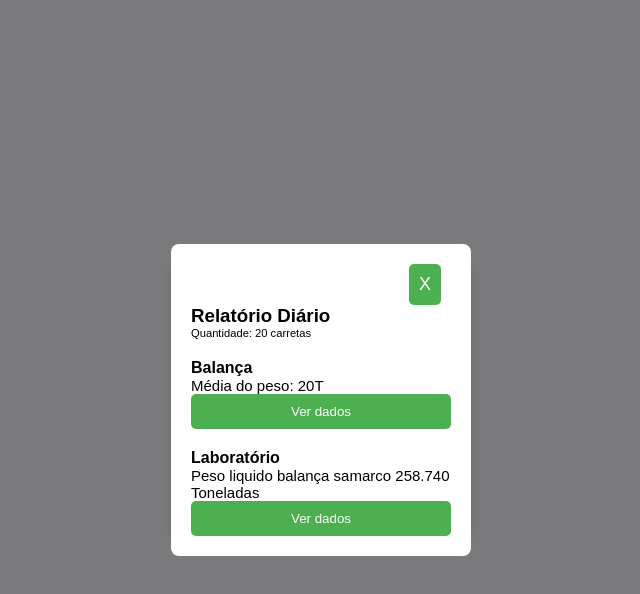
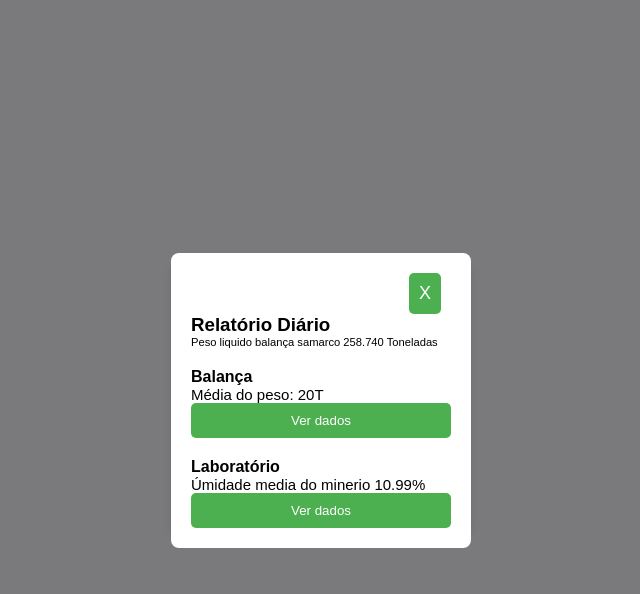
Before and after one commit to DevDaviDias/projectbraz, a plain HTML site: page calendario.html in a window 1280 px wide. Both pictures are taken after a click on the element "10". Shown: the whole page, without its empty margins (319-959 px from the left). Drawn offline with Linux system fonts and the light colour scheme.

Commit message:
Update calendario.html

```diff
--- a/calendario.html
+++ b/calendario.html
@@ -27,12 +27,12 @@
                 <button id="close-modal" class="fechar">X</button>
                 <button id="save-note" class="hidden">Ver dados</button>
                 <h3>Relatório Diário</h3>
-                <p class="quant">Quantidade: 20 carretas</p>
+                <p class="quant">Peso liquido balança samarco 258.740 Toneladas</p>
                 <h4 class="espace">Balança</h4>
                 <p class="text-paragrafo">Média do peso: 20T</p>
                 <button  onclick="window.location.href='info/balanca.html';">Ver dados</button>
                 <h4 class="espace">Laboratório</h4>
-                <p class="text-paragrafo">Peso liquido balança samarco 258.740 Toneladas</p>
+                <p class="text-paragrafo">Úmidade media do minerio 10.99%</p>
                 <textarea id="note-text" placeholder="" class="hidden"></textarea>
                 <button id="save-note" onclick="window.location.href='info/laboratorio.html';">Ver dados</button>
 
```
